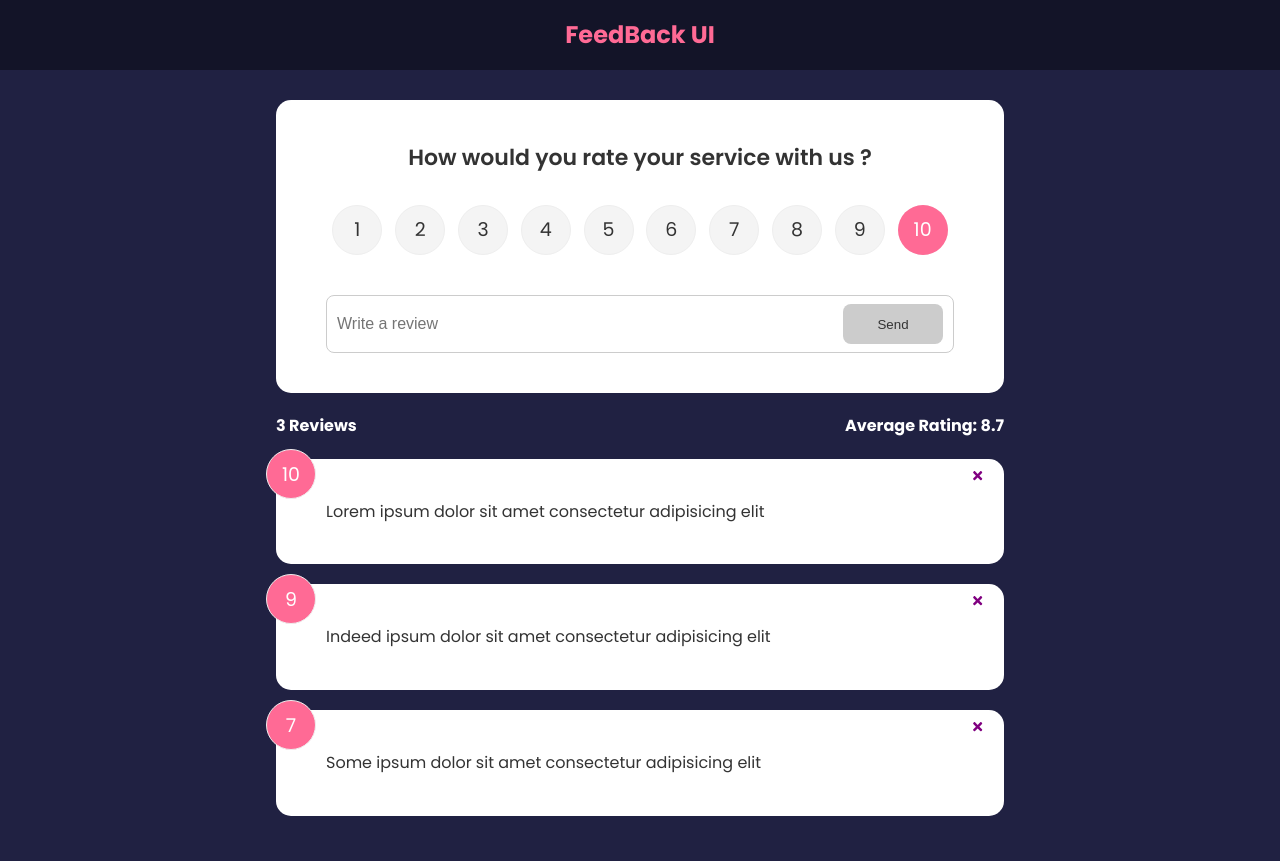
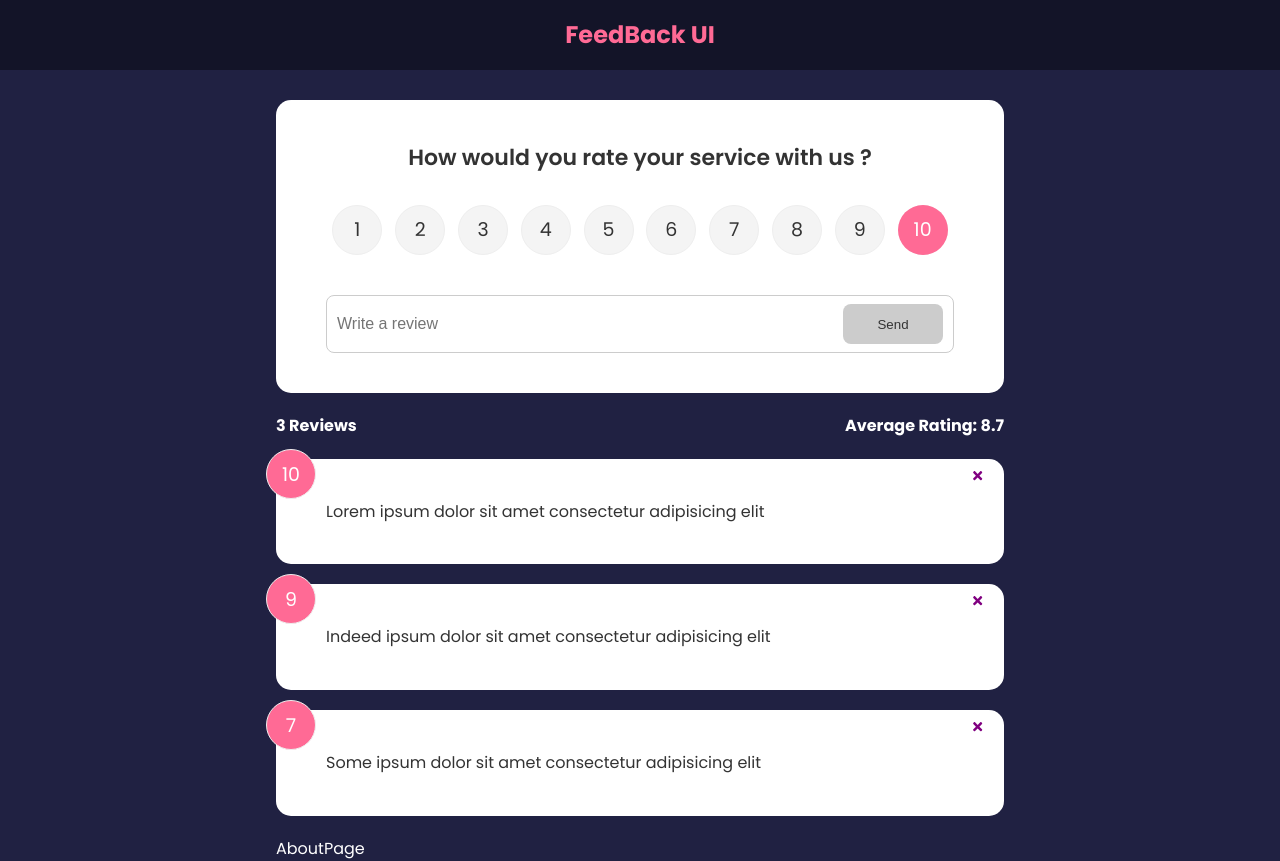
Before and after one commit to billionsjoel/feedback-app, a React (Create React App) app: page / in a window 1280 px wide. Before the commit the page ends 836 px from the top, so only its background shows below. Built offline with nearby package versions, Linux system fonts and the light colour scheme.

Commit message:
Check if component renders

```diff
--- a/src/App.js
+++ b/src/App.js
@@ -27,6 +27,7 @@ function App() {
 				<FeedbackForm handleAdd={addFeedback} />
 				<FeedbackStats feedback={feedback} />
 				<FeedbackList feedback={feedback} handleDelete={deleteFeedback} />
+				<AboutPage />
 			</div>
 		</>
 	);
```
